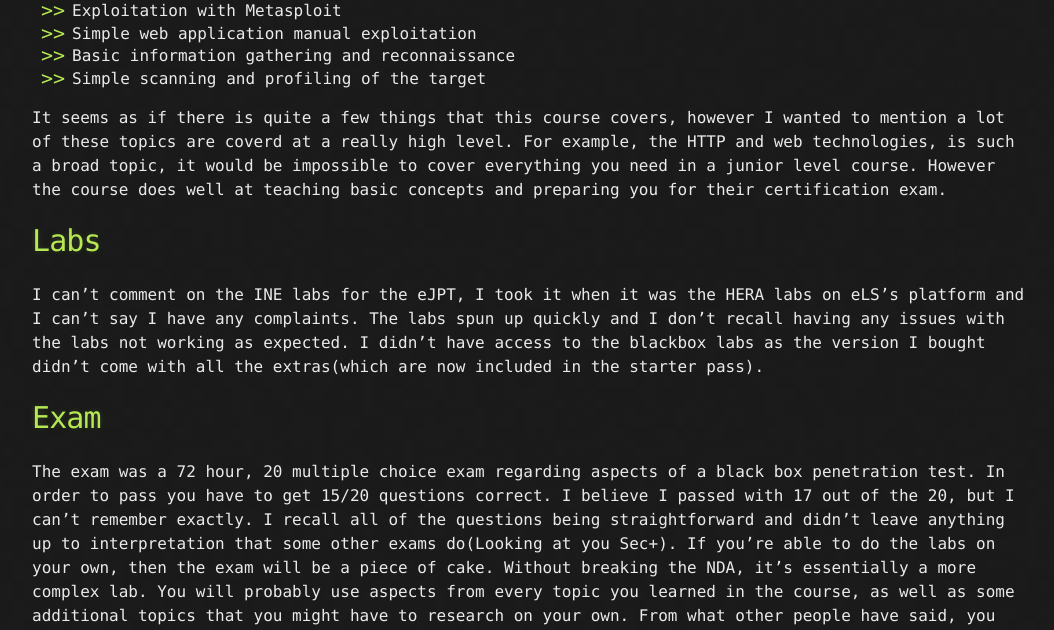
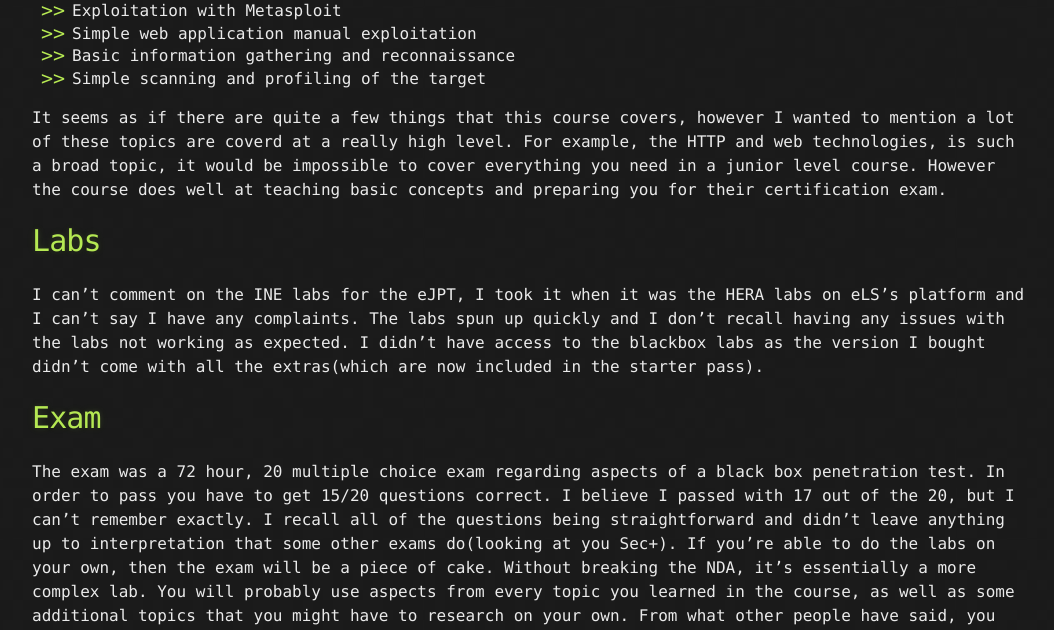
Before and after one commit to 0xForearms/0xForearms.github.io, a Jekyll site: the page built from ejptReview.md, in a window 1280 px wide and 1400 px high, scrolled down 530 px. Shown: the part 527-1157 px from the top of the window, without its empty margins (108-1162 px from the left). Built offline with Jekyll 4.4.1, drawn with Linux system fonts in a browser that asks for light colours; our own code applies the rules of GitHub Pages for plain Markdown files; some of the changed text lies outside the part shown.

Commit message:
Update ejptReview.md

```diff
--- a/ejptReview.md
+++ b/ejptReview.md
@@ -28,13 +28,13 @@
   - Basic information gathering and reconnaissance
   - Simple scanning and profiling of the target
 
-It seems as if there is quite a few things that this course covers, however I wanted to mention a lot of these topics are coverd at a really high level.  For example, the HTTP and web technologies, is such a broad topic, it would be impossible to cover everything you need in a junior level course.  However the course does well at teaching basic concepts and preparing you for their certification exam.
+It seems as if there are quite a few things that this course covers, however I wanted to mention a lot of these topics are coverd at a really high level.  For example, the HTTP and web technologies, is such a broad topic, it would be impossible to cover everything you need in a junior level course.  However the course does well at teaching basic concepts and preparing you for their certification exam.
 
 # Labs
 I can't comment on the INE labs for the eJPT, I took it when it was the HERA labs on eLS's platform and I can't say I have any complaints.  The labs spun up quickly and I don't recall having any issues with the labs not working as expected.  I didn't have access to the blackbox labs as the version I bought didn't come with all the extras(which are now included in the starter pass).
 
 # Exam
-The exam was a 72 hour, 20 multiple choice exam regarding aspects of a black box penetration test.  In order to pass you have to get 15/20 questions correct.  I believe I passed with 17 out of the 20, but I can't remember exactly.  I recall all of the questions being straightforward and didn't leave anything up to interpretation that some other exams do(Looking at you Sec+).  If you're able to do the labs on your own, then the exam will be a piece of cake.  Without breaking the NDA, it's essentially a more complex lab.  You will probably use aspects from every topic you learned in the course, as well as some additional topics that you might have to research on your own. From what other people have said, you probably can find everything you need within the course work, but at the time of the exam, I used google a quite a bit.
+The exam was a 72 hour, 20 multiple choice exam regarding aspects of a black box penetration test.  In order to pass you have to get 15/20 questions correct.  I believe I passed with 17 out of the 20, but I can't remember exactly.  I recall all of the questions being straightforward and didn't leave anything up to interpretation that some other exams do(looking at you Sec+).  If you're able to do the labs on your own, then the exam will be a piece of cake.  Without breaking the NDA, it's essentially a more complex lab.  You will probably use aspects from every topic you learned in the course, as well as some additional topics that you might have to research on your own. From what other people have said, you probably can find everything you need within the course work, but at the time of the exam, I used google a quite a bit.
 
 # Conclusion
 Now that the course is free to take via INE's starter pass, I think this is a no brainer for people trying to break into the pentest field.  The exam on the other hand, since there isn't much recognition in the field, one could probably skip that and put the money towards the OSCP or even the eLearnSecurity Professional Penetration Tester Certification.
```
Also changed, not shown: other parts of ejptReview.md (+1 -1 lines).
